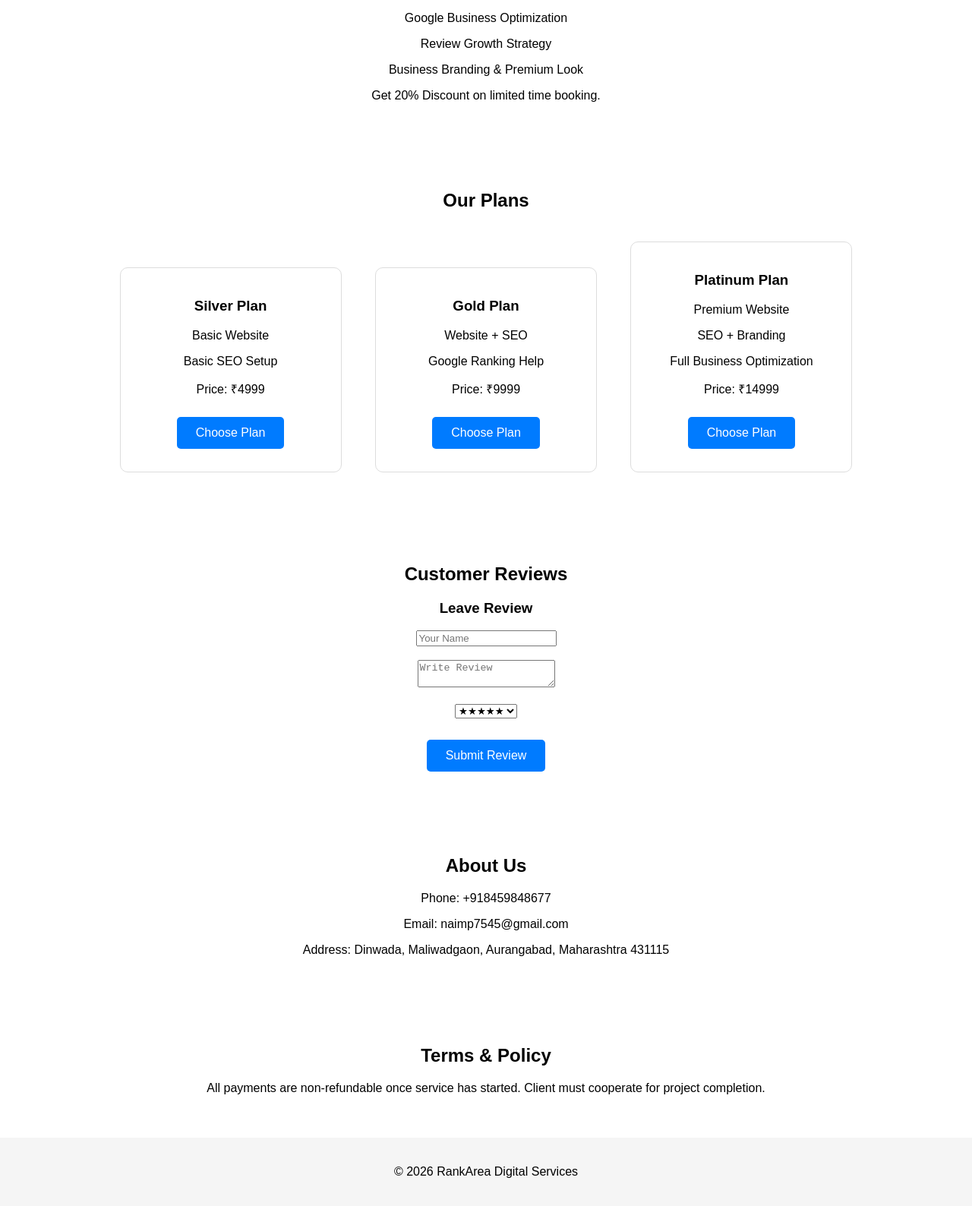
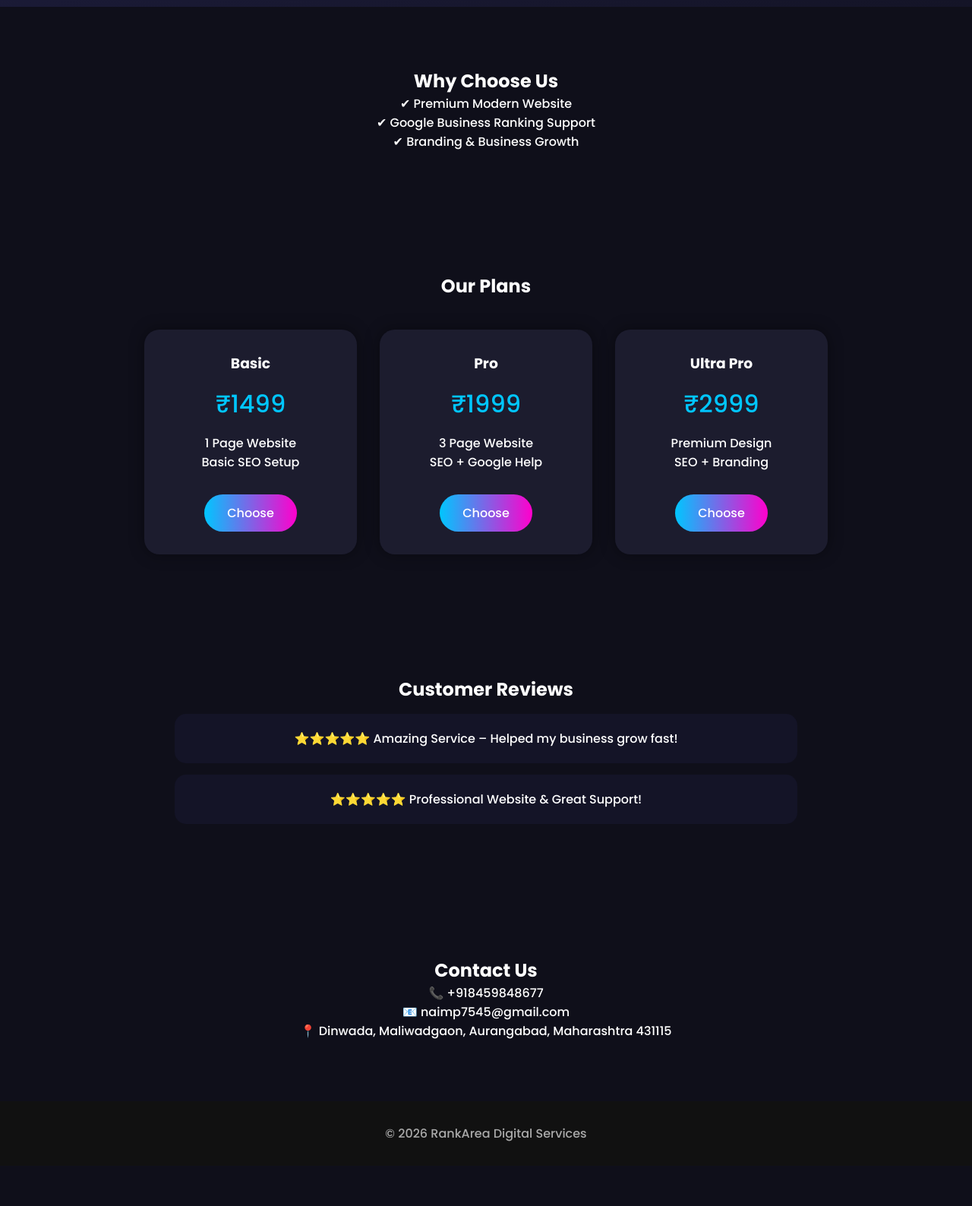
Before and after one commit to jaxx-era/RankArea, a plain HTML site: page index.html in a window 1280 px wide. Shown: the part 791-2379 px from the top of the page at 76% size. After the commit the page ends 2326 px from the top, so only its background shows below. Drawn offline with Linux system fonts and the light colour scheme.

Commit message:
Update index.html

```diff
--- a/index.html
+++ b/index.html
@@ -1,59 +1,112 @@
 <!DOCTYPE html>
 <html>
 <head>
+<meta name="viewport" content="width=device-width, initial-scale=1.0">
 <title>RankArea Digital Services</title>
-<meta name="viewport" content="width=device-width, initial-scale=1.0">
+
+<link href="https://fonts.googleapis.com/css2?family=Poppins:wght@300;500;700&display=swap" rel="stylesheet">
+
 <style>
+*{
+margin:0;
+padding:0;
+box-sizing:border-box;
+font-family:'Poppins',sans-serif;
+scroll-behavior:smooth;
+}
+
 body{
-margin:0;
-font-family: Arial, sans-serif;
-background:#ffffff;
+background:#0f0f1a;
+color:white;
+}
+
+header{
+height:100vh;
+display:flex;
+flex-direction:column;
+justify-content:center;
+align-items:center;
+text-align:center;
+background:linear-gradient(135deg,#1e1e3f,#141427);
+}
+
+header h1{
+font-size:48px;
+background:linear-gradient(90deg,#00c6ff,#ff00cc);
+-webkit-background-clip:text;
+color:transparent;
+animation:fadeIn 2s ease-in-out;
+}
+
+header p{
+margin-top:20px;
+font-size:18px;
+color:#ccc;
+animation:fadeIn 3s ease-in-out;
+}
+
+.btn{
+margin-top:30px;
+padding:12px 30px;
+border:none;
+border-radius:30px;
+background:linear-gradient(90deg,#00c6ff,#ff00cc);
+color:white;
+font-size:16px;
+cursor:pointer;
+transition:0.3s;
+}
+
+.btn:hover{
+transform:scale(1.05);
+}
+
+section{
+padding:80px 10%;
 text-align:center;
 }
 
-header{
-padding:60px;
-background:linear-gradient(135deg,#007bff,#00c6ff);
-color:white;
-animation: fadeIn 2s ease-in-out;
+.cards{
+display:flex;
+justify-content:center;
+flex-wrap:wrap;
+gap:30px;
+margin-top:40px;
 }
 
-button{
-padding:12px 25px;
-margin:10px;
-background:#007bff;
-color:white;
-border:none;
-border-radius:5px;
-cursor:pointer;
-font-size:16px;
+.card{
+background:#1c1c2e;
+padding:30px;
+border-radius:20px;
+width:280px;
+transition:0.3s;
+box-shadow:0 0 20px rgba(0,0,0,0.4);
 }
 
-button:hover{
-background:#0056b3;
+.card:hover{
+transform:translateY(-10px);
+box-shadow:0 0 25px rgba(0,198,255,0.5);
 }
 
-section{
-padding:40px;
+.price{
+font-size:32px;
+margin:15px 0;
+color:#00c6ff;
 }
 
-.plan{
-border:1px solid #ddd;
-margin:20px;
+.review{
+background:#141427;
 padding:20px;
-border-radius:10px;
-display:inline-block;
-width:250px;
-}
-
-.review-box{
-border-top:1px solid #ddd;
-padding:10px;
+border-radius:15px;
+margin:15px auto;
+width:80%;
 }
 
 footer{
-background:#f5f5f5;
-padding:20px;
+background:#111;
+padding:30px;
+text-align:center;
+color:#aaa;
 }
 
 @keyframes fadeIn{
@@ -66,94 +119,65 @@ to{opacity:1;}
 <body>
 
 <header>
-<h1>RankArea Digital Services</h1>
-<p>Grow Your Business With Premium Branding & Ranking</p>
+<h1>RankArea Digital Agency</h1>
+<p>We Build Brands. We Rank Businesses. We Create Impact.</p>
+<button class="btn" onclick="scrollToPlans()">View Plans</button>
 </header>
 
 <section>
-<button onclick="document.getElementById('why').scrollIntoView()">Why Choose Us</button>
-<button onclick="document.getElementById('services').scrollIntoView()">What We Provide</button>
-<button onclick="document.getElementById('plans').scrollIntoView()">Our Plans</button>
-</section>
-
-<section id="why">
 <h2>Why Choose Us</h2>
-<p>✔ Premium Website Design</p>
-<p>✔ Google Business Ranking Help</p>
-<p>✔ Branding & Business Growth Strategy</p>
-<p>✔ Fast WhatsApp Support</p>
-</section>
-
-<section id="services">
-<h2>What We Provide</h2>
-<p>Website Development</p>
-<p>Google Business Optimization</p>
-<p>Review Growth Strategy</p>
-<p>Business Branding & Premium Look</p>
-<p>Get 20% Discount on limited time booking.</p>
+<p>✔ Premium Modern Website</p>
+<p>✔ Google Business Ranking Support</p>
+<p>✔ Branding & Business Growth</p>
 </section>
 
 <section id="plans">
 <h2>Our Plans</h2>
 
-<div class="plan">
-<h3>Silver Plan</h3>
-<p>Basic Website</p>
+<div class="cards">
+
+<div class="card">
+<h3>Basic</h3>
+<p class="price">₹1499</p>
+<p>1 Page Website</p>
 <p>Basic SEO Setup</p>
-<p>Price: ₹4999</p>
-<button onclick="orderPlan('Silver')">Choose Plan</button>
+<button class="btn" onclick="orderPlan('Basic')">Choose</button>
 </div>
 
-<div class="plan">
-<h3>Gold Plan</h3>
-<p>Website + SEO</p>
-<p>Google Ranking Help</p>
-<p>Price: ₹9999</p>
-<button onclick="orderPlan('Gold')">Choose Plan</button>
+<div class="card">
+<h3>Pro</h3>
+<p class="price">₹1999</p>
+<p>3 Page Website</p>
+<p>SEO + Google Help</p>
+<button class="btn" onclick="orderPlan('Pro')">Choose</button>
 </div>
 
-<div class="plan">
-<h3>Platinum Plan</h3>
-<p>Premium Website</p>
+<div class="card">
+<h3>Ultra Pro</h3>
+<p class="price">₹2999</p>
+<p>Premium Design</p>
 <p>SEO + Branding</p>
-<p>Full Business Optimization</p>
-<p>Price: ₹14999</p>
-<button onclick="orderPlan('Platinum')">Choose Plan</button>
+<button class="btn" onclick="orderPlan('Ultra Pro')">Choose</button>
 </div>
 
+</div>
 </section>
 
 <section>
 <h2>Customer Reviews</h2>
-<div id="reviews"></div>
-
-<h3>Leave Review</h3>
-<input type="text" id="name" placeholder="Your Name"><br><br>
-<textarea id="message" placeholder="Write Review"></textarea><br><br>
-<select id="rating">
-<option value="5">★★★★★</option>
-<option value="4">★★★★</option>
-<option value="3">★★★</option>
-<option value="2">★★</option>
-<option value="1">★</option>
-</select><br><br>
-<button onclick="addReview()">Submit Review</button>
+<div class="review">⭐⭐⭐⭐⭐ Amazing Service – Helped my business grow fast!</div>
+<div class="review">⭐⭐⭐⭐⭐ Professional Website & Great Support!</div>
 </section>
 
 <section>
-<h2>About Us</h2>
-<p>Phone: +918459848677</p>
-<p>Email: naimp7545@gmail.com</p>
-<p>Address: Dinwada, Maliwadgaon, Aurangabad, Maharashtra 431115</p>
-</section>
-
-<section>
-<h2>Terms & Policy</h2>
-<p>All payments are non-refundable once service has started. Client must cooperate for project completion.</p>
+<h2>Contact Us</h2>
+<p>📞 +918459848677</p>
+<p>📧 naimp7545@gmail.com</p>
+<p>📍 Dinwada, Maliwadgaon, Aurangabad, Maharashtra 431115</p>
 </section>
 
 <footer>
-<p>© 2026 RankArea Digital Services</p>
+© 2026 RankArea Digital Services
 </footer>
 
 <script>
@@ -163,23 +187,8 @@ var message="Hello, I want to purchase "+plan+" Plan.";
 window.location.href="https://wa.me/"+phone+"?text="+encodeURIComponent(message);
 }
 
-var reviews=[];
-
-function addReview(){
-var name=document.getElementById("name").value;
-var message=document.getElementById("message").value;
-var rating=document.getElementById("rating").value;
-
-reviews.unshift({name:name,message:message,rating:rating});
-displayReviews();
-}
-
-function displayReviews(){
-var container=document.getElementById("reviews");
-container.innerHTML="";
-for(var i=0;i<reviews.length && i<5;i++){
-container.innerHTML+="<div class='review-box'><b>"+reviews[i].name+"</b><br>"+reviews[i].message+"<br>Rating: "+reviews[i].rating+" ★</div>";
-}
+function scrollToPlans(){
+document.getElementById("plans").scrollIntoView();
 }
 </script>
 
```
